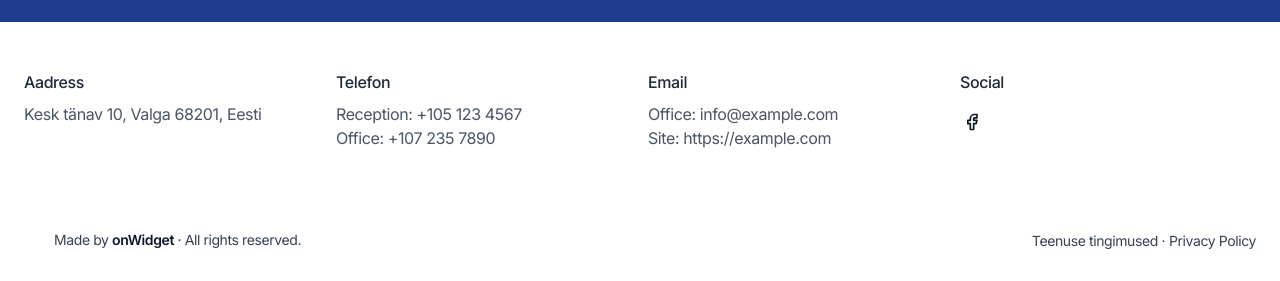
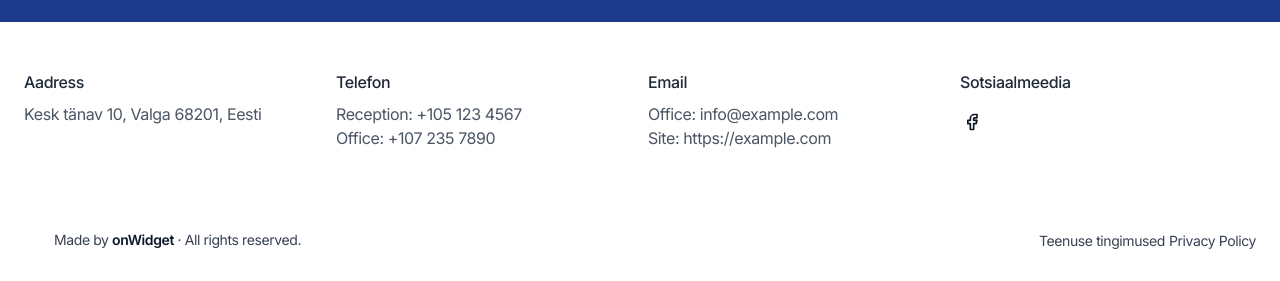
Before and after one commit to 77ccreed/str-rent-next, a Next.js app: page / in a window 1280 px wide. Shown: the part 8791-9072 px from the top of the page. Built offline with nearby package versions, Linux system fonts and the light colour scheme.

Commit message:
Update footer title and address to Estonian language

```diff
--- a/src/components/widgets/Footer2.tsx
+++ b/src/components/widgets/Footer2.tsx
@@ -4,8 +4,8 @@ const Footer2 = () => {
   const { links, columns, socials, footNote } = footerData2;
 
   return (
-    <div className="mx-auto max-w-7xl px-4 sm:px-6">
-      <div className="xs:gap-8 grid grid-cols-4 gap-4 gap-y-8 py-8 md:py-12">
+    <div className="px-4 mx-auto max-w-7xl sm:px-6">
+      <div className="grid grid-cols-4 gap-4 py-8 xs:gap-8 gap-y-8 md:py-12">
         {columns.map(({ title, texts }, index) => (
           <div
             key={`item-column-${index}`}
@@ -21,8 +21,8 @@ const Footer2 = () => {
           </div>
         ))}
         <div className="col-span-4 sm:col-span-2 md:col-span-2 lg:col-span-1 xl:col-span-1">
-          <div className="mb-2 font-medium text-gray-800 dark:text-gray-300">Social</div>
-          <ul className="mb-4 -ml-2 flex md:order-1 md:mb-0">
+          <div className="mb-2 font-medium text-gray-800 dark:text-gray-300">Sotsiaalmeedia</div>
+          <ul className="flex mb-4 -ml-2 md:order-1 md:mb-0">
             {socials.map(({ label, icon: Icon, href }, index) => (
               <li key={`item-social-${index}`}>
                 <a
@@ -30,15 +30,15 @@ const Footer2 = () => {
                   aria-label={label}
                   href={href}
                 >
-                  {Icon && <Icon className="h-5 w-5" />}
+                  {Icon && <Icon className="w-5 h-5" />}
                 </a>
               </li>
             ))}
           </ul>
         </div>
       </div>
-      <div className="text-muted py-6 text-sm text-gray-700 dark:text-slate-400 md:flex md:items-center md:justify-between md:py-8">
-        <ul className="mb-4 -ml-2 flex pl-2 md:order-1 md:mb-0">
+      <div className="py-6 text-sm text-gray-700 text-muted dark:text-slate-400 md:flex md:items-center md:justify-between md:py-8">
+        <ul className="flex pl-2 mb-4 -ml-2 md:order-1 md:mb-0">
           {links &&
             links.map(({ label, href }, index) => (
               <li key={`item-link-${index}`}>
@@ -49,7 +49,7 @@ const Footer2 = () => {
                 >
                   {label}
                 </a>
-                {links.length - 1 !== index && <span className="mr-1"> · </span>}
+                {links.length - 1 !== index && <span className="mr-1"> </span>}
               </li>
             ))}
         </ul>
```
